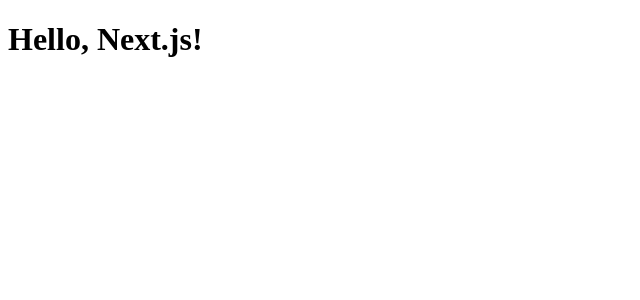
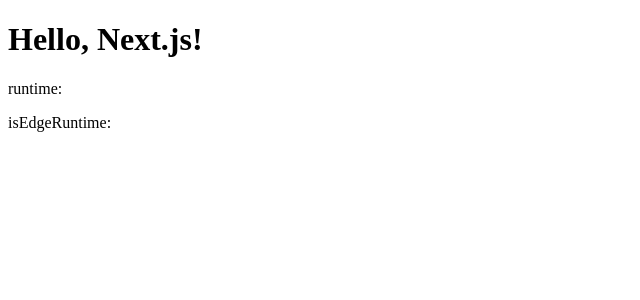
Before and after one commit to GODOFZHZ/nextjs-test, a Next.js app: page / in a window 1280 px wide. Shown: the top 300 px of the page, without its empty margins (0-640 px from the left). Built offline with nearby package versions, Linux system fonts and the light colour scheme.

Commit message:
feat:isEdgeRuntime

```diff
--- a/src/app/page.tsx
+++ b/src/app/page.tsx
@@ -1,5 +1,5 @@
 
-export default function Page() {
+export default function Page({ runtime, isEdgeRuntime }) {
   // Edge Runtime 会有 globalThis.EdgeRuntime
   console.log(process.env.NEXT_RUNTIME);
   console.log(globalThis?.EdgeRuntime); // Vercel Edge);
@@ -8,6 +8,8 @@
     <div>
       <h1>Hello, Next.js!{process.env.NEXT_RUNTIME}</h1>
       {globalThis?.EdgeRuntime}
+      <p>runtime:{runtime }</p>
+      <div>isEdgeRuntime:{isEdgeRuntime}</div>
     </div>
   );
 }
```
